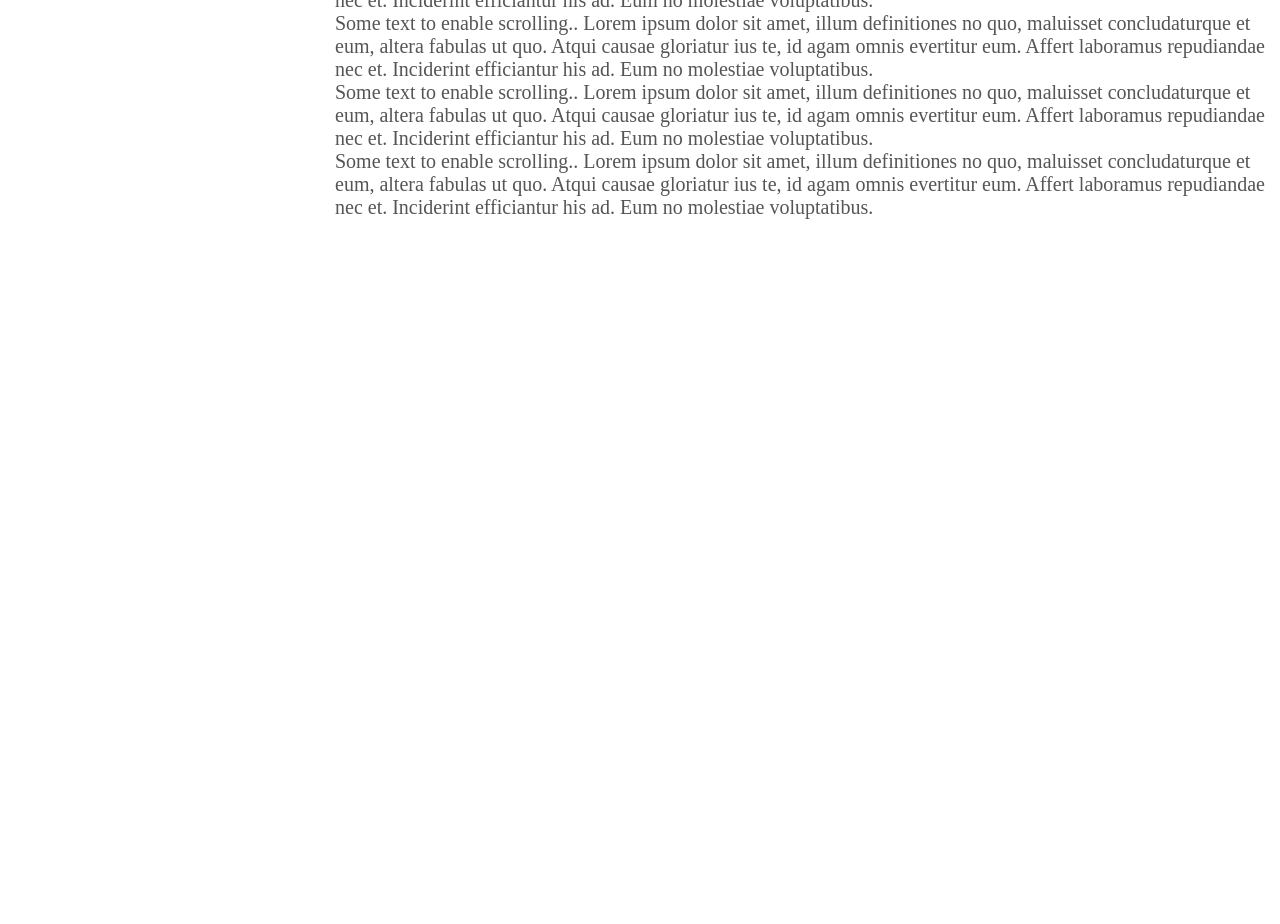
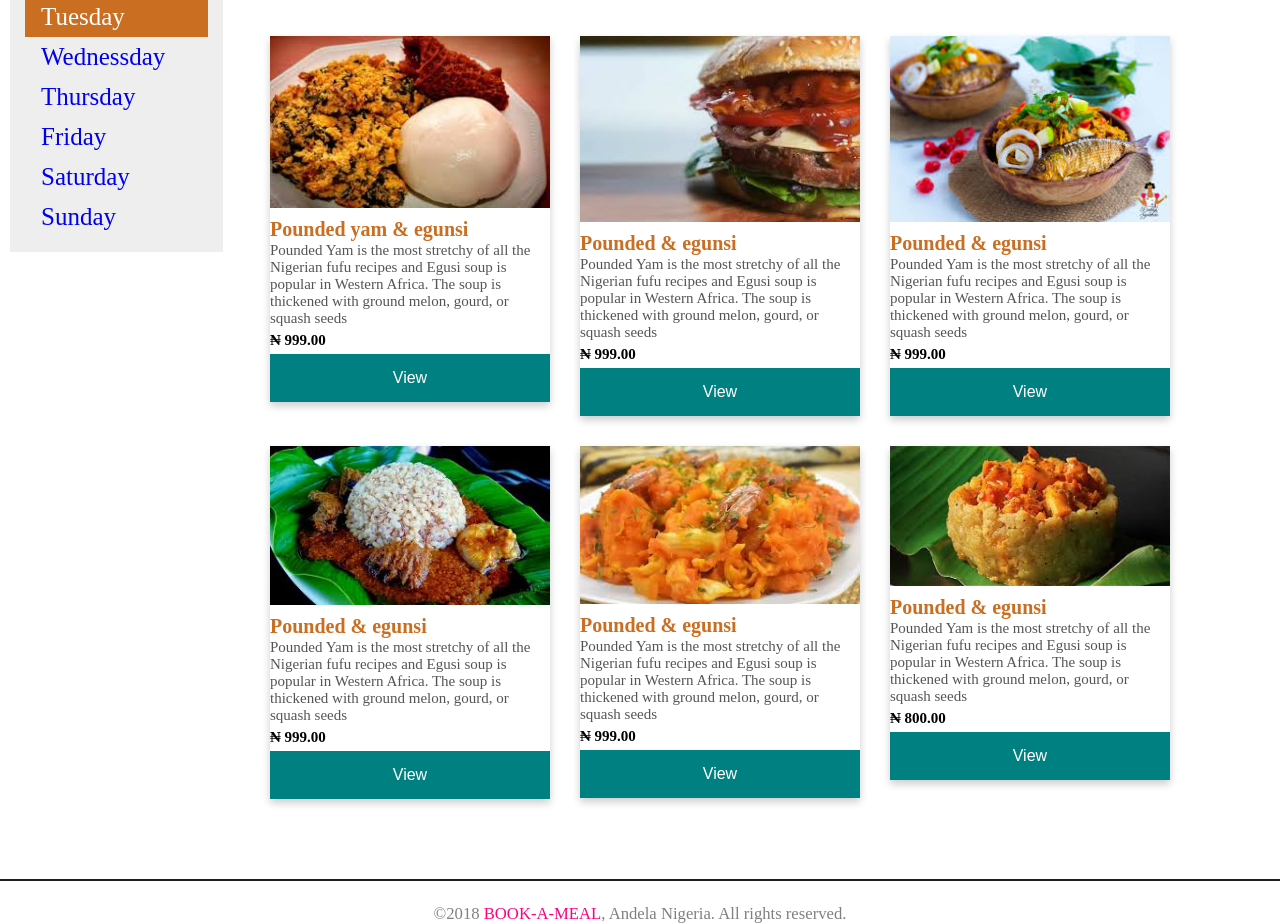
Before and after one commit to hnobi/Book-A-Meal, a plain HTML site: page template/menu.html in a window 1280 px wide. Shown: the part 152-1076 px from the top of the page. Before the commit the page ends 800 px from the top, so only its background shows below. Drawn offline with Linux system fonts and the light colour scheme.

Commit message:
create menu for users view

```diff
--- a/template/menu.html
+++ b/template/menu.html
@@ -32,37 +32,140 @@
 
     <main class="fluid">
       <div class="row">
-        <div class="menu-sidenav col-3">
-          <h2>Menu</h2>
-          <a id="Monday" href="#">Monday</a>
-          <a id="Tuesday" href="#">Tuesday</a>
-          <a id="Wednessday" href="#">Wednessday</a>
-          <a id="Tuesday" href="#">Tuesday</a>
-          <a id="friday" href="#">Friday</a>
-
+        <div class="menu-sidenav col-2">
+          <h2 style="background-color:teal; color:whitesmoke">Menu</h2>
+          <a id="Monday" href="#" class="week-days">Monday</a>
+          <a id="Tuesday" href="#" class="week-days active">Tuesday</a>
+          <a id="Wednessday" href="#" class="week-days">Wednessday</a>
+          <a id="Thursday" href="#" class="week-days">Thursday</a>
+          <a id="friday" href="#" class="week-days">Friday</a>
+          <a id="Saturday" href="#" class="week-days">Saturday</a>
+          <a id="Sunday" href="#" class="week-days">Sunday</a>
         </div>
-
+        <div class="col-1"></div>
         <div class="selected-day col-9">
-          <h2>Tuesday</h2>
-          <p>This sidebar is as tall as its content (the links), and is always shown.</p>
-          <p>Scroll down the page to see the result.</p>
-          <p>Some text to enable scrolling.. Lorem ipsum dolor sit amet, illum definitiones no quo, maluisset concludaturque
-            et eum, altera fabulas ut quo. Atqui causae gloriatur ius te, id agam omnis evertitur eum. Affert laboramus repudiandae
-            nec et. Inciderint efficiantur his ad. Eum no molestiae voluptatibus.</p>
-          <p>Some text to enable scrolling.. Lorem ipsum dolor sit amet, illum definitiones no quo, maluisset concludaturque
-            et eum, altera fabulas ut quo. Atqui causae gloriatur ius te, id agam omnis evertitur eum. Affert laboramus repudiandae
-            nec et. Inciderint efficiantur his ad. Eum no molestiae voluptatibus.</p>
-          <p>Some text to enable scrolling.. Lorem ipsum dolor sit amet, illum definitiones no quo, maluisset concludaturque
-            et eum, altera fabulas ut quo. Atqui causae gloriatur ius te, id agam omnis evertitur eum. Affert laboramus repudiandae
-            nec et. Inciderint efficiantur his ad. Eum no molestiae voluptatibus.</p>
-          <p>Some text to enable scrolling.. Lorem ipsum dolor sit amet, illum definitiones no quo, maluisset concludaturque
-            et eum, altera fabulas ut quo. Atqui causae gloriatur ius te, id agam omnis evertitur eum. Affert laboramus repudiandae
-            nec et. Inciderint efficiantur his ad. Eum no molestiae voluptatibus.</p>
-        </div>
-    </main>
+          <h2 id="day">Tuesday</h2>
 
 
+          <!-- =================================Photo of meals ================================================ -->
+          <div class="col-4">
+            <div class="card">
+              <img src="public/img/13.jpg" alt="FIRST" style="width:100%">
+              <div class="container">
+                <h5>
+                  <b class="title">Pounded yam & egunsi</b>
+                </h5>
+                <p class="description">Pounded Yam is the most stretchy of all the Nigerian fufu recipes and Egusi soup is popular in Western Africa.
+                  The soup is thickened with ground melon, gourd, or squash seeds
+                </p>
+                <p class="price">
+                  <span>&#8358;</span> 999.00
+                </p>
+                <button class="btn view-btn">View</button>
+              </div>
+            </div>
+
+          </div>
+          <div class="col-4">
+            <div class="card">
+              <img src="public/img/7.jpg" alt="FIRST" style="width:100%">
+              <div class="container">
+                <h5>
+                  <b class="title">Pounded & egunsi</b>
+                </h5>
+                <p class="description">Pounded Yam is the most stretchy of all the Nigerian fufu recipes and Egusi soup is popular in Western Africa.
+                  The soup is thickened with ground melon, gourd, or squash seeds
+                </p>
+                <p class="price">
+                  <span>&#8358;</span> 999.00
+                </p>
+                <button class="btn view-btn">View</button>
+              </div>
+            </div>
+          </div>
+          <div class="col-4">
+            <div class="card">
+              <img src="public/img/11.jpg" alt="FIRST" style="width:100%">
+              <div class="container">
+                <h5>
+                  <b class="title">Pounded & egunsi</b>
+                </h5>
+                <p class="description">Pounded Yam is the most stretchy of all the Nigerian fufu recipes and Egusi soup is popular in Western Africa.
+                  The soup is thickened with ground melon, gourd, or squash seeds
+                </p>
+                <p class="price">
+                  <span>&#8358;</span> 999.00
+                </p>
+                <button class="btn view-btn">View</button>
+              </div>
+            </div>
+          </div>
+          <!--  -->
+          <div class="col-4">
+            <div class="card">
+              <img src="public/img/8.jpg" alt="FIRST" style="width:100%">
+              <div class="container">
+                <h5>
+                  <b class="title">Pounded & egunsi</b>
+                </h5>
+                <p class="description">Pounded Yam is the most stretchy of all the Nigerian fufu recipes and Egusi soup is popular in Western Africa.
+                  The soup is thickened with ground melon, gourd, or squash seeds
+                </p>
+                <p class="price">
+                  <span>&#8358;</span> 999.00
+                </p>
+                <button class="btn view-btn">View</button>
+              </div>
+            </div>
+          </div>
+          <div class="col-4">
+            <div class="card">
+              <img src="public/img/10.jpg" alt="FIRST" style="width:100%">
+              <div class="container">
+                <h5>
+                  <b class="title">Pounded & egunsi</b>
+                </h5>
+                <p class="description">Pounded Yam is the most stretchy of all the Nigerian fufu recipes and Egusi soup is popular in Western Africa.
+                  The soup is thickened with ground melon, gourd, or squash seeds
+                </p>
+                <p class="price">
+                  <span>&#8358;</span> 999.00
+                </p>
+                <button class="btn view-btn">View</button>
+              </div>
+            </div>
+          </div>
+          <div class="col-4">
+            <div class="card">
+              <img src="public/img/5.jpg" alt="FIRST" style="width:100%">
+              <div class="container">
+                <h5>
+                  <b class="title">Pounded & egunsi</b>
+                </h5>
+                <p class="description">Pounded Yam is the most stretchy of all the Nigerian fufu recipes and Egusi soup is popular in Western Africa.
+                  The soup is thickened with ground melon, gourd, or squash seeds
+                </p>
+                <p class="price">
+                  <span>&#8358;</span> 800.00
+                </p>
+                <button class="btn view-btn">View</button>
+              </div>
+            </div>
+          </div>
+        </div>
+        <!-- =================================Photo of meals Ends ================================================ -->
+      </div>
+  </div>
+  </main>
+  </div>
+
+  <footer>
+    <hr>
+    <div>
+      <small id="copywrite">&copy;2018
+        <span style="color:rgb(255, 0, 128)">BOOK-A-MEAL</span>, Andela Nigeria. All rights reserved.</small>
     </div>
+  </footer>
 </body>
 
 </html>
--- a/template/public/css/main.css
+++ b/template/public/css/main.css
@@ -35,10 +35,89 @@ html{
 vertical-align: middle;
 line-height: 40px;
 }
+/* #mainn{
+  margin:0 auto;
+} */
+
+.menu-sidenav {
+  min-width: 150px;
+  position: fixed;
+  /* z-index: 1; */
+  /* top: 100px; */
+  left: 10px;
+  background: #eee;
+  overflow-x: hidden;
+  padding: 8px 0;
+   margin-top: 60px;
+   color: #555;
+}
+#day{
+  margin: 40px auto;
+  text-align: center;
+  background-color:#555;
+  color:white;
+}
+.title{
+ color: rgb(202, 110, 34);
+ font-size: 20px;
+}
+.description{
+  font-size: 15px;
+}
+.price{
+  font-size: 15px;
+  margin-top:5px;
+  color:black;
+  font-weight: bolder;
+}
+
+.view-btn{
+  background-color:teal;
+  width:  100%;
+  margin-top:5px;
+
+}
+
+.menu-sidenav a {
+  padding: 6px 8px 6px 16px;
+  text-decoration: none;
+  font-size: 25px;
+  display: block;
+}
+
+.menu-sidenav a.active{
+  background-color:rgb(202, 110, 34);
+  color:white;
+}
+.menu-sidenav a:hover{
+  background-color:rgb(202, 110, 34);
+  color:white;
+}
+
+.selected-day{
+  margin-left: 240px;
+  font-size: 28px;
+  padding: 0px 10px;
+}
 
 
 /*=================|Reuseable CSS|===================== */
 /* ----------------------------------------------------- */
+.btn{
+  border: none;
+    color: white;
+    padding: 15px 32px;
+    text-align: center;
+    text-decoration: none;
+    display: inline-block;
+    font-size: 16px;
+    cursor: pointer;
+}
+
+.btn:hover{box-shadow: 0 12px 16px 0 rgba(0,0,0,0.24), 0 17px 50px 0 rgba(0,0,0,0.19);}
+
+
+
 footer {
   width: 100%;
   background-color:white;
@@ -68,6 +147,11 @@ hr{
   clear: both;
   display: table;
 }
+.fluid::after {
+  content: "";
+  clear: both;
+  display: table;
+}
 h1{
   margin:0;
   font-size: 40px;
@@ -77,7 +161,7 @@ h1{
 .headline{
   text-align: center;
 margin:10px auto;
-/* font-family: 'Courier New', Courier, monospace; */
+font-family: 'Courier New', Courier, monospace;
 }
 .row{
   max-width :100%;
@@ -115,6 +199,8 @@ hr{
   margin-top:50px;
   margin-bottom: 20px;
 }
+
+
 
 /*==================Reuseable CSS Ends==================== */
 
@@ -168,7 +254,7 @@ nav.center{
 
 nav ul li a:hover{
   background-color:white;
-  color:rgb(233, 16, 16);
+  color:rgb(202, 110, 34);
   border-radius: 10px;
 
 }
@@ -180,13 +266,6 @@ nav ul li a.link,nav ul li a.visited  {
 }
 /* =========================================navbar Ends============================================== */
 
-/* @media screen and (max-width: 600px){
-  .navbar-brand,
-  nav ul li {float: none;}
-  main{
-    margin-top:100px;
-  }
-} */
 
 /* big tablet -   */
 @media screen and (max-width: 1140px){
```
